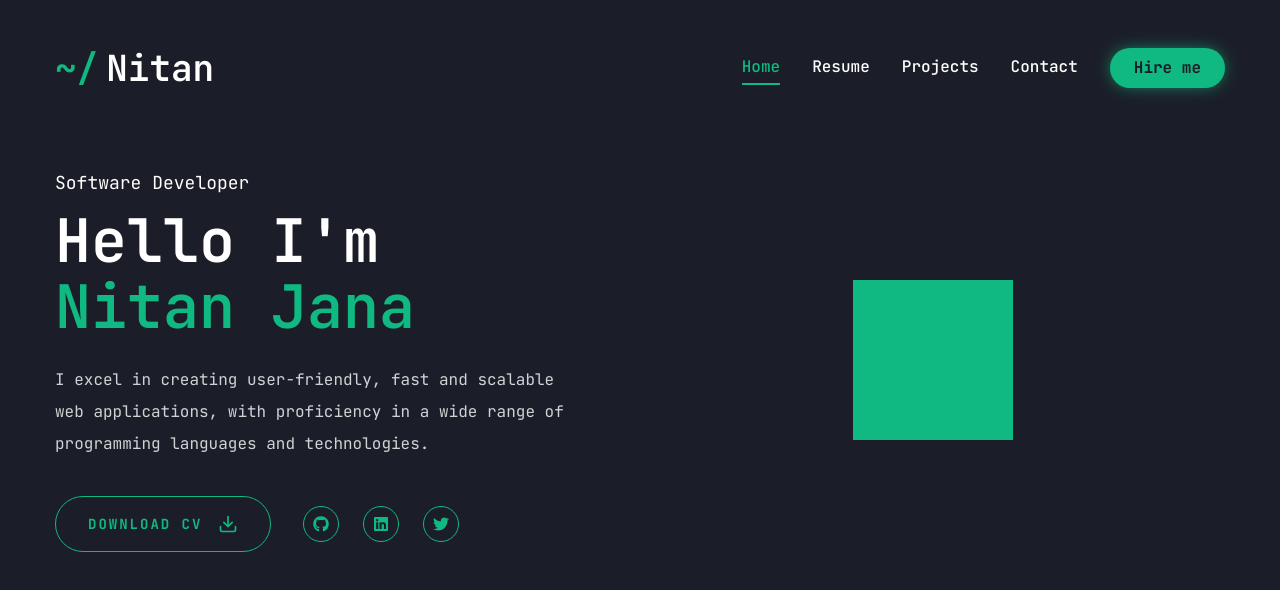
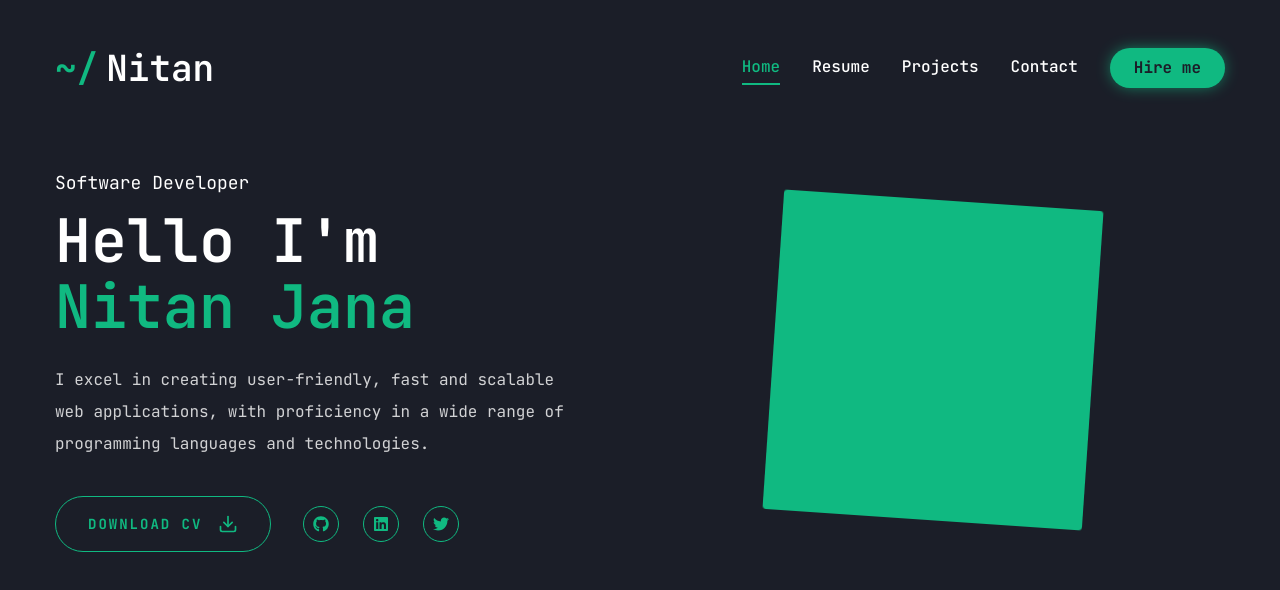
Before and after one commit to NitanJana/nitan-portfolio, a Next.js app: page / in a window 1280 px wide. Shown: the top 590 px of the page. Built offline with nearby package versions, Linux system fonts and the light colour scheme.

Commit message:
feat: add pagetransition and stair transition

```diff
--- a/src/app/layout.tsx
+++ b/src/app/layout.tsx
@@ -4,6 +4,8 @@ import "./globals.css";
 
 // components
 import Header from "@/components/Header";
+import PageTransition from "@/components/PageTransition";
+import StairTransition from "@/components/StairTransition";
 
 const jetbrainsMono = JetBrains_Mono({
   subsets: ["latin"],
@@ -25,7 +27,10 @@ export default function RootLayout({
     <html lang="en">
       <body className={jetbrainsMono.variable}>
         <Header />
-        <main>{children}</main>
+        <StairTransition />
+        <PageTransition>
+          <main>{children}</main>
+        </PageTransition>
       </body>
     </html>
   );
--- a/src/components/Orbit.tsx
+++ b/src/components/Orbit.tsx
@@ -4,7 +4,7 @@ import { motion } from "framer-motion";
 
 const Orbit = () => {
   return (
-    <div className="h-full w-full relative flex justify-center items-center">
+    <div className="h-full w-full flex justify-center items-center">
       <motion.div
         className="m-0 p-0 bg-accent text-white overflow-hidden w-20 h-20 xl:w-40 xl:h-40 my-12"
         animate={{
@@ -13,6 +13,7 @@ const Orbit = () => {
           borderRadius: ["0%", "0%", "50%", "50%", "0%"],
         }}
         transition={{
+          delay: 2,
           duration: 2,
           ease: "easeInOut",
           times: [0, 0.2, 0.5, 0.8, 1],
--- /dev/null
+++ b/src/components/PageTransition.tsx
@@ -0,0 +1,25 @@
+"use client";
+
+import { AnimatePresence, motion } from "framer-motion";
+import { usePathname } from "next/navigation";
+
+const PageTransition = ({ children }: { children: React.ReactNode }) => {
+  const currentPath = usePathname();
+  return (
+    <AnimatePresence>
+      <div key={currentPath}>
+        <motion.div
+          initial={{ opacity: 1 }}
+          animate={{
+            opacity: 0,
+            transition: { delay: 1, duration: 0.4, ease: "easeInOut" },
+          }}
+          className="h-screen w-screen top-0 fixed bg-primary pointer-events-none"
+        />
+        {children}
+      </div>
+    </AnimatePresence>
+  );
+};
+
+export default PageTransition;
--- /dev/null
+++ b/src/components/StairTransition.tsx
@@ -0,0 +1,31 @@
+"use client";
+
+import { AnimatePresence, motion } from "framer-motion";
+import { usePathname } from "next/navigation";
+
+// components
+import Stairs from "./Stairs";
+
+const StairTransition = () => {
+  const currentPath = usePathname();
+  return (
+    <AnimatePresence mode="wait">
+      <div key={currentPath}>
+        <div className="h-screen w-screen fixed top-0 left-0 right-0 pointer-events-none z-40 flex">
+          <Stairs />
+        </div>
+
+        <motion.div
+          className="h-screen w-screen fixed bg-primary top-0 pointer-events-none"
+          initial={{ opacity: 1 }}
+          animate={{
+            opacity: 0,
+            transition: { delay: 1, duration: 0.4, ease: "easeInOut" },
+          }}
+        />
+      </div>
+    </AnimatePresence>
+  );
+};
+
+export default StairTransition;
--- /dev/null
+++ b/src/components/Stairs.tsx
@@ -0,0 +1,33 @@
+import { motion } from "framer-motion";
+
+const stairAnimation = {
+  initial: { top: "0%" },
+  animate: { top: "100%" },
+  exit: { top: ["100%", "0%"] },
+};
+const totalStairs = 6;
+const reverseIndex = (index: number) => totalStairs - index - 1;
+
+const Stairs = () => {
+  return (
+    <>
+      {[...Array(totalStairs)].map((_, index) => (
+        <motion.div
+          key={index}
+          variants={stairAnimation}
+          initial="initial"
+          animate="animate"
+          exit="exit"
+          transition={{
+            duration: 0.4,
+            ease: "easeInOut",
+            delay: reverseIndex(index) * 0.1,
+          }}
+          className="h-full w-full relative bg-white"
+        />
+      ))}
+    </>
+  );
+};
+
+export default Stairs;
```
Also changed, not shown: src/app/page.tsx (+5 -3 lines), src/components/MobileNav.tsx (+4 -3 lines).
